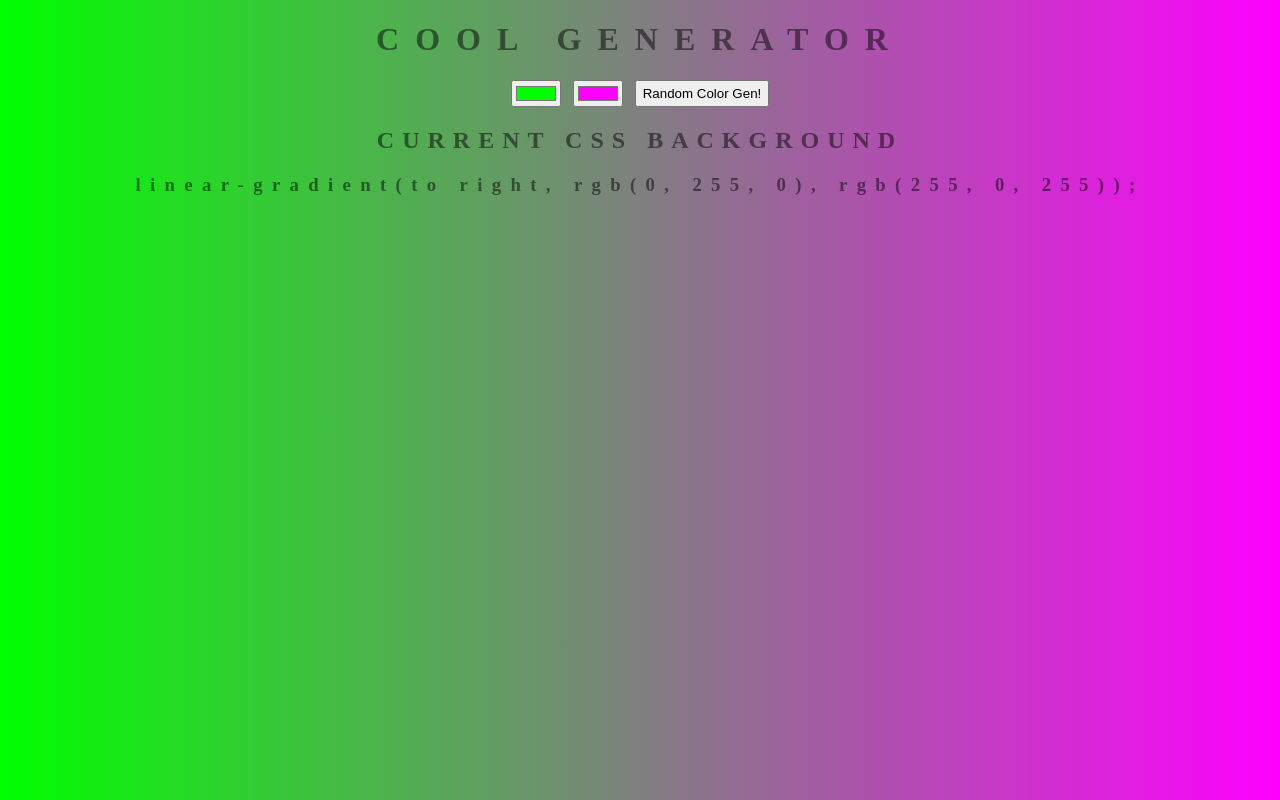
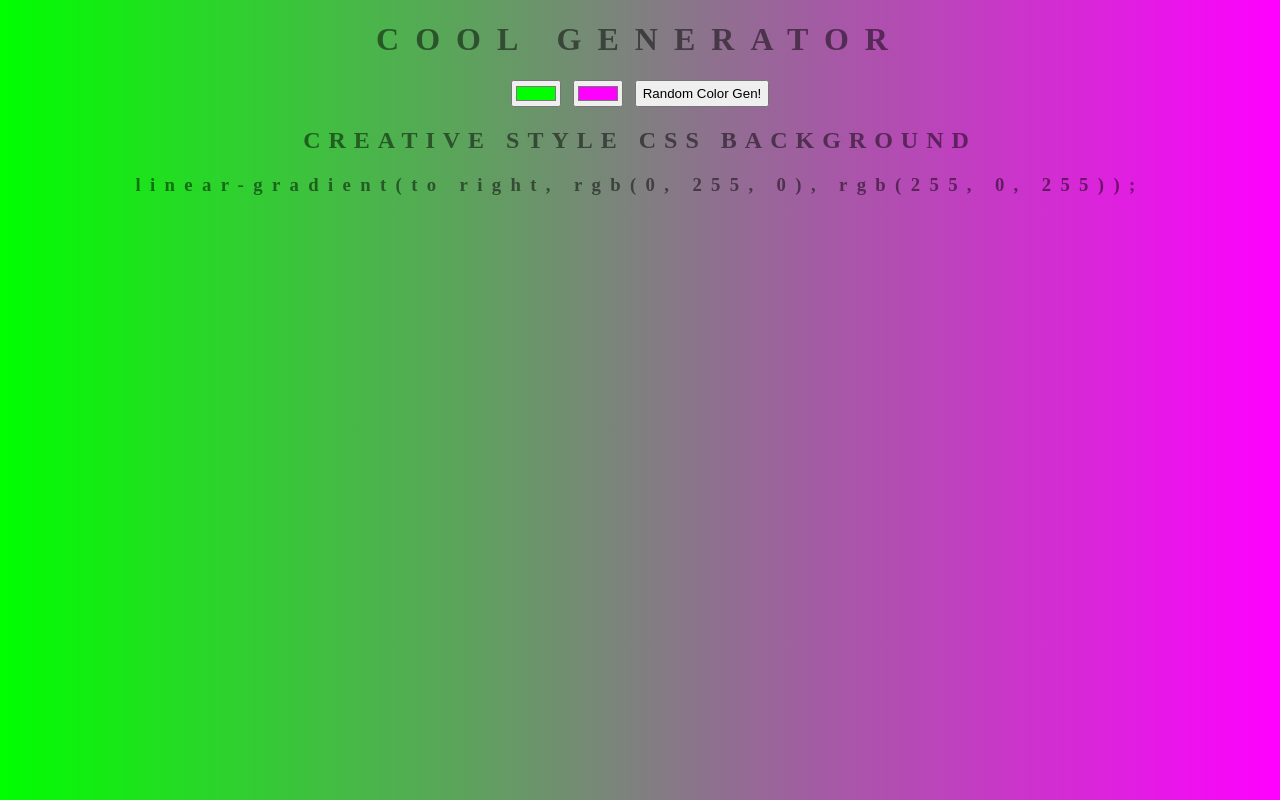
Before and after one commit to ezzykine/background-generator, a plain HTML site: page index.html in a window 1280 px wide. Drawn offline with Linux system fonts and the light colour scheme.

Commit message:
Changing text

```diff
--- a/index.html
+++ b/index.html
@@ -11,7 +11,7 @@
 	<input class="color1" type="color" name="color1" value="#00ff00">
 	<input class="color2" type="color" name="color2" value="#ff00ff">
 	<button id="rand-color">Random Color Gen!</button>
-	<h2>Current CSS Background</h2>
+	<h2>Creative Style CSS Background</h2>
 	<h3></h3>
 	<script type="text/javascript" src="script.js"></script>
 </body>
```
